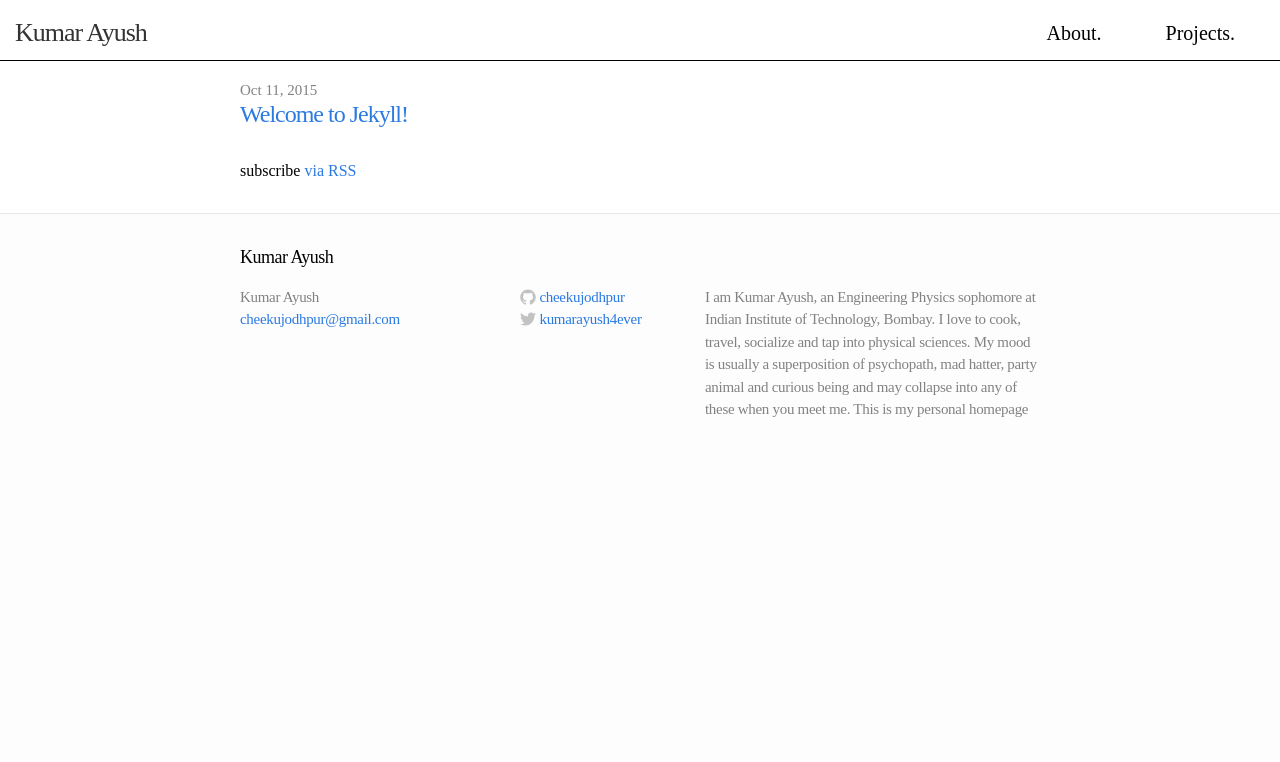
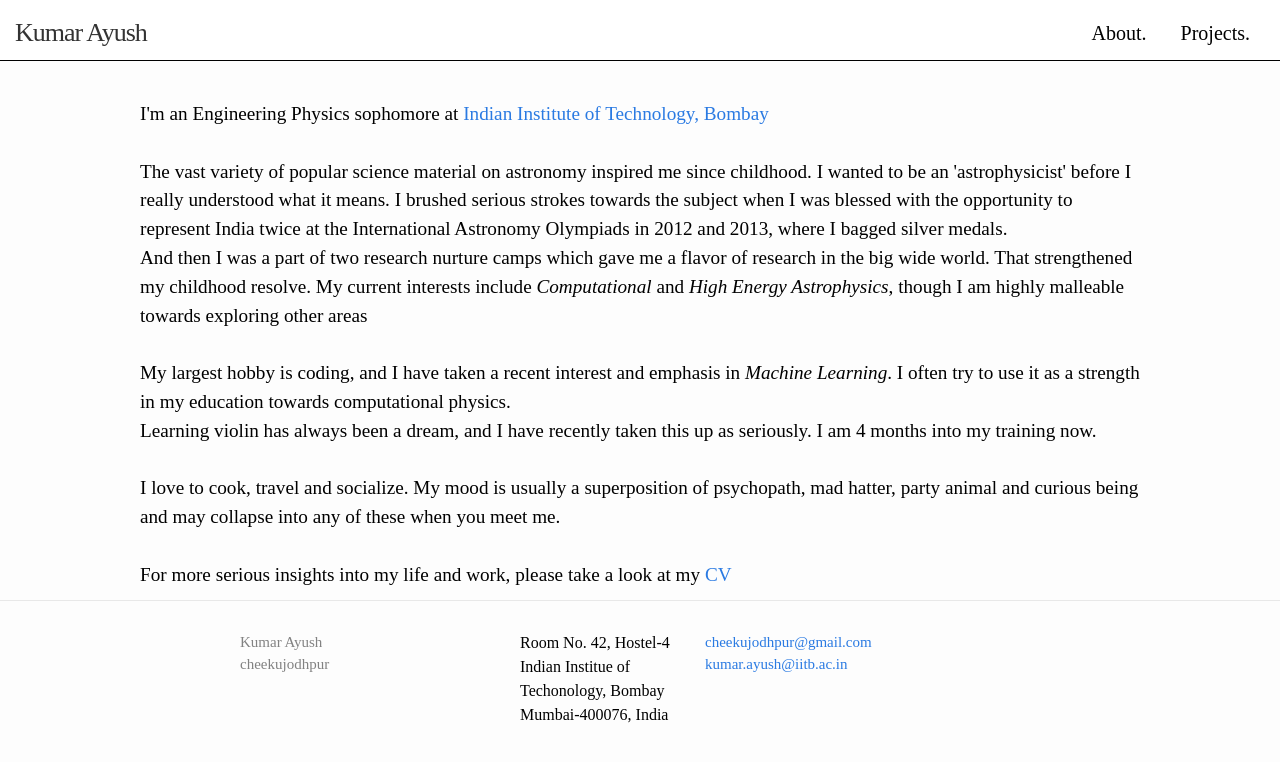
Before and after one commit to cheekujodhpur/homepage, a Jekyll site: the page built from index.html, in a window 1280 px wide and 900 px high. Shown: the top 762 px of the window. Built offline with Jekyll 4.4.1, drawn with Linux system fonts in a browser that asks for light colours; some web fonts are replaced.

Commit message:
added about and footer

```diff
--- /dev/null
+++ b/_includes/about.html
@@ -0,0 +1,15 @@
+<div class="about-me">
+    <div id="text-content">
+        <a></a>
+        <p>I'm an Engineering Physics sophomore at <a href = 'http://iitb.ac.in'>Indian Institute of Technology, Bombay</a></p>
+        <br />
+        <p>The vast variety of popular science material on astronomy inspired me since childhood. I wanted to be an 'astrophysicist' before I really understood what it means. I brushed serious strokes towards the subject when I was blessed with the opportunity to represent India twice at the International Astronomy Olympiads in 2012 and 2013, where I bagged silver medals.</p>
+        <p>And then I was a part of two research nurture camps which gave me a flavor of research in the big wide world. That strengthened my childhood resolve. My current interests include <em>Computational</em> and <em>High Energy Astrophysics</em>, though I am highly malleable towards exploring other areas</p>
+        <br />
+        <p>My largest hobby is coding, and I have taken a recent interest and emphasis in <em>Machine Learning</em>. I often try to use it as a strength in my education towards computational physics.</p>
+        <p>Learning violin has always been a dream, and I have recently taken this up as seriously. I am 4 months into my training now. </p>
+        <br />
+        <p>I love to cook, travel and socialize. My mood is usually a superposition of psychopath, mad hatter, party animal and curious being and may collapse into any of these when you meet me.</p><br />
+        <p>For more serious insights into my life and work, please take a look at my <a href = 'cv.pdf'>CV</a></p>
+    </div>
+</div>
--- a/_includes/footer.html
+++ b/_includes/footer.html
@@ -2,58 +2,22 @@
 
   <div class="wrap">
 
-    <h2 class="footer-heading">{{ site.title }}</h2>
-
     <div class="footer-col-1 column">
       <ul>
         <li>{{ site.title }}</li>
-        <li><a href="mailto:{{ site.email }}">{{ site.email }}</a></li>
+        <li>cheekujodhpur</li>
       </ul>
     </div>
-
     <div class="footer-col-2 column">
-      <ul>
-        {% if site.github_username %}<li>
-          <a href="https://github.com/{{ site.github_username }}">
-            <span class="icon github">
-              <svg version="1.1" class="github-icon-svg" xmlns="http://www.w3.org/2000/svg" xmlns:xlink="http://www.w3.org/1999/xlink" x="0px" y="0px"
-                 viewBox="0 0 16 16" enable-background="new 0 0 16 16" xml:space="preserve">
-                <path fill-rule="evenodd" clip-rule="evenodd" fill="#C2C2C2" d="M7.999,0.431c-4.285,0-7.76,3.474-7.76,7.761
-                c0,3.428,2.223,6.337,5.307,7.363c0.388,0.071,0.53-0.168,0.53-0.374c0-0.184-0.007-0.672-0.01-1.32
-                c-2.159,0.469-2.614-1.04-2.614-1.04c-0.353-0.896-0.862-1.135-0.862-1.135c-0.705-0.481,0.053-0.472,0.053-0.472
-                c0.779,0.055,1.189,0.8,1.189,0.8c0.692,1.186,1.816,0.843,2.258,0.645c0.071-0.502,0.271-0.843,0.493-1.037
-                C4.86,11.425,3.049,10.76,3.049,7.786c0-0.847,0.302-1.54,0.799-2.082C3.768,5.507,3.501,4.718,3.924,3.65
-                c0,0,0.652-0.209,2.134,0.796C6.677,4.273,7.34,4.187,8,4.184c0.659,0.003,1.323,0.089,1.943,0.261
-                c1.482-1.004,2.132-0.796,2.132-0.796c0.423,1.068,0.157,1.857,0.077,2.054c0.497,0.542,0.798,1.235,0.798,2.082
-                c0,2.981-1.814,3.637-3.543,3.829c0.279,0.24,0.527,0.713,0.527,1.437c0,1.037-0.01,1.874-0.01,2.129
-                c0,0.208,0.14,0.449,0.534,0.373c3.081-1.028,5.302-3.935,5.302-7.362C15.76,3.906,12.285,0.431,7.999,0.431z"/>
-              </svg>
-            </span>
-            <span class="username">{{ site.github_username }}</span>
-          </a>
-        </li>{% endif %}
-        {% if site.twitter_username %}<li>
-          <a href="https://twitter.com/{{ site.twitter_username }}">
-            <span class="icon twitter">
-              <svg version="1.1" class="twitter-icon-svg" xmlns="http://www.w3.org/2000/svg" xmlns:xlink="http://www.w3.org/1999/xlink" x="0px" y="0px"
-                 viewBox="0 0 16 16" enable-background="new 0 0 16 16" xml:space="preserve">
-                <path fill="#C2C2C2" d="M15.969,3.058c-0.586,0.26-1.217,0.436-1.878,0.515c0.675-0.405,1.194-1.045,1.438-1.809
-                c-0.632,0.375-1.332,0.647-2.076,0.793c-0.596-0.636-1.446-1.033-2.387-1.033c-1.806,0-3.27,1.464-3.27,3.27
-                c0,0.256,0.029,0.506,0.085,0.745C5.163,5.404,2.753,4.102,1.14,2.124C0.859,2.607,0.698,3.168,0.698,3.767
-                c0,1.134,0.577,2.135,1.455,2.722C1.616,6.472,1.112,6.325,0.671,6.08c0,0.014,0,0.027,0,0.041c0,1.584,1.127,2.906,2.623,3.206
-                C3.02,9.402,2.731,9.442,2.433,9.442c-0.211,0-0.416-0.021-0.615-0.059c0.416,1.299,1.624,2.245,3.055,2.271
-                c-1.119,0.877-2.529,1.4-4.061,1.4c-0.264,0-0.524-0.015-0.78-0.046c1.447,0.928,3.166,1.469,5.013,1.469
-                c6.015,0,9.304-4.983,9.304-9.304c0-0.142-0.003-0.283-0.009-0.423C14.976,4.29,15.531,3.714,15.969,3.058z"/>
-              </svg>
-            </span>
-            <span class="username">{{ site.twitter_username }}</span>
-          </a>
-        </li>{% endif %}
-      </ul>
+        Room No. 42, Hostel-4<br />
+        Indian Institue of Techonology, Bombay
+        Mumbai-400076, India
     </div>
-
     <div class="footer-col-3 column">
-      <p class="text">{{ site.description }}</p>
+        <ul>
+            <li><a href="mailto:{{ site.email }}">{{ site.email }}</a></li>
+            <li><a href="mailto:kumar.ayush@iitb.ac.in">kumar.ayush@iitb.ac.in</a></li>
+        </ul>
     </div>
 
   </div>
--- /dev/null
+++ b/_layouts/home.html
@@ -0,0 +1,17 @@
+<!DOCTYPE html>
+<html>
+
+  {% include head.html %}
+
+    <body>
+
+    {% include header.html %}
+
+    <div class="document">
+        {{ content }}
+    </div>
+
+    {% include footer.html %}
+
+    </body>
+</html>
--- a/css/main.css
+++ b/css/main.css
@@ -90,7 +90,7 @@ a:visited { color: #205caa; }
     color:black;
     line-height:56px;
     font-size:20px;
-    padding:0em 0.5em;
+    padding:0em 0.25em;
 }
 
 /*
@@ -153,7 +153,7 @@ a:visited { color: #205caa; }
 .site-footer li,
 .site-footer p {
   font-size: 15px;
-  letter-spacing: -.3px;
+  letter-spacing: 0px;
   color: #828282;
 }
 
@@ -197,6 +197,25 @@ a:visited { color: #205caa; }
   color: #818181;
 }
 
+.about-me
+{
+    font-size:1.2em;
+    line-height:1.5em;
+}
+.about-me:before,
+.about-me:after { content:""; display:table; }
+.about-me:after { clear: both; }
+
+
+/*Document styles*/
+/* ----------------------------------------------------------*/
+
+.document
+{
+    margin:100px auto 10px;
+    display:block;
+    width:1000px;
+}
 
 /* Post styles */
 /* ----------------------------------------------------------*/
--- a/index.html
+++ b/index.html
@@ -1,20 +1,5 @@
 ---
-layout: default
+layout: home
 ---
 
-<div class="home">
-
-  <h1>Posts</h1>
-
-  <ul class="posts">
-    {% for post in site.posts %}
-      <li>
-        <span class="post-date">{{ post.date | date: "%b %-d, %Y" }}</span>
-        <a class="post-link" href="{{ post.url | prepend: site.baseurl }}">{{ post.title }}</a>
-      </li>
-    {% endfor %}
-  </ul>
-
-  <p class="rss-subscribe">subscribe <a href="{{ "/feed.xml" | prepend: site.baseurl }}">via RSS</a></p>
-
-</div>
+{% include about.html %}
```
Also changed, not shown: _includes/header.html (+0 -30 lines), about.md (+2 -6 lines), 1 other file.
